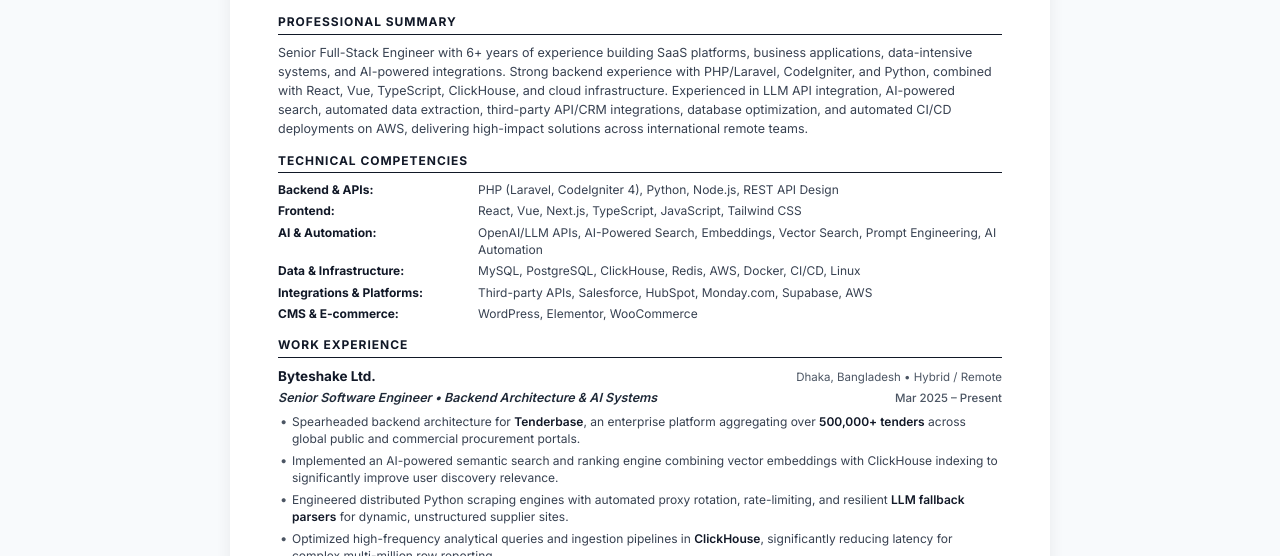
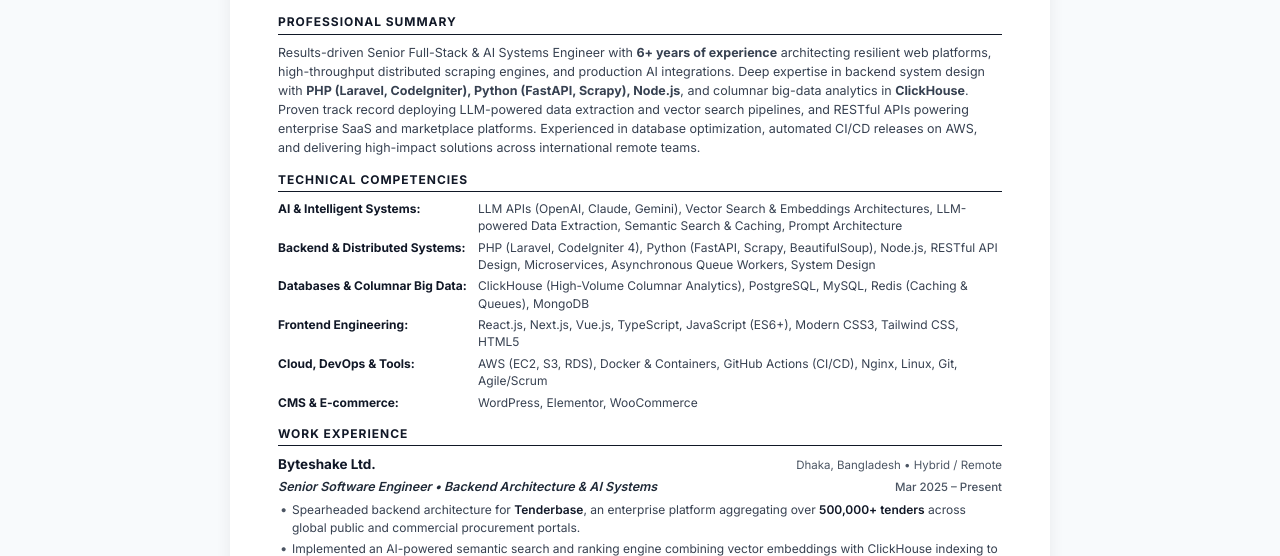
Before and after one commit to salim-hosen/salim-hosen.github.io, a website: page resume.html in a window 1280 px wide. Shown: the part 244-800 px from the top of the page. Drawn offline with Linux system fonts and the light colour scheme.

Commit message:
docs: merge advanced summary and skills categories with corrections

```diff
--- a/resume.html
+++ b/resume.html
@@ -102,7 +102,12 @@
     <section class="resume-section">
       <h2 class="section-title">Professional Summary</h2>
       <p class="summary-text">
-        Senior Full-Stack Engineer with 6+ years of experience building SaaS platforms, business applications, data-intensive systems, and AI-powered integrations. Strong backend experience with PHP/Laravel, CodeIgniter, and Python, combined with React, Vue, TypeScript, ClickHouse, and cloud infrastructure. Experienced in LLM API integration, AI-powered search, automated data extraction, third-party API/CRM integrations, database optimization, and automated CI/CD deployments on AWS, delivering high-impact solutions across international remote teams.
+        Results-driven Senior Full-Stack &amp; AI Systems Engineer with <strong>6+ years of experience</strong>
+        architecting resilient web platforms, high-throughput distributed scraping engines, and production AI
+        integrations. Deep expertise in backend system design with <strong>PHP (Laravel, CodeIgniter), Python (FastAPI,
+          Scrapy), Node.js</strong>, and columnar big-data analytics in <strong>ClickHouse</strong>. Proven track record
+        deploying LLM-powered data extraction and vector search pipelines, and RESTful APIs powering enterprise SaaS and
+        marketplace platforms. Experienced in database optimization, automated CI/CD releases on AWS, and delivering high-impact solutions across international remote teams.
       </p>
     </section>
 
@@ -111,24 +116,24 @@
       <h2 class="section-title">Technical Competencies</h2>
       <div class="skills-block">
         <div class="skill-category">
-          <span class="skill-label">Backend &amp; APIs:</span>
-          <span class="skill-content">PHP (Laravel, CodeIgniter 4), Python, Node.js, REST API Design</span>
+          <span class="skill-label">AI &amp; Intelligent Systems:</span>
+          <span class="skill-content">LLM APIs (OpenAI, Claude, Gemini), Vector Search &amp; Embeddings Architectures, LLM-powered Data Extraction, Semantic Search &amp; Caching, Prompt Architecture</span>
         </div>
         <div class="skill-category">
-          <span class="skill-label">Frontend:</span>
-          <span class="skill-content">React, Vue, Next.js, TypeScript, JavaScript, Tailwind CSS</span>
+          <span class="skill-label">Backend &amp; Distributed Systems:</span>
+          <span class="skill-content">PHP (Laravel, CodeIgniter 4), Python (FastAPI, Scrapy, BeautifulSoup), Node.js, RESTful API Design, Microservices, Asynchronous Queue Workers, System Design</span>
         </div>
         <div class="skill-category">
-          <span class="skill-label">AI &amp; Automation:</span>
-          <span class="skill-content">OpenAI/LLM APIs, AI-Powered Search, Embeddings, Vector Search, Prompt Engineering, AI Automation</span>
+          <span class="skill-label">Databases &amp; Columnar Big Data:</span>
+          <span class="skill-content">ClickHouse (High-Volume Columnar Analytics), PostgreSQL, MySQL, Redis (Caching &amp; Queues), MongoDB</span>
         </div>
         <div class="skill-category">
-          <span class="skill-label">Data &amp; Infrastructure:</span>
-          <span class="skill-content">MySQL, PostgreSQL, ClickHouse, Redis, AWS, Docker, CI/CD, Linux</span>
+          <span class="skill-label">Frontend Engineering:</span>
+          <span class="skill-content">React.js, Next.js, Vue.js, TypeScript, JavaScript (ES6+), Modern CSS3, Tailwind CSS, HTML5</span>
         </div>
         <div class="skill-category">
-          <span class="skill-label">Integrations &amp; Platforms:</span>
-          <span class="skill-content">Third-party APIs, Salesforce, HubSpot, Monday.com, Supabase, AWS</span>
+          <span class="skill-label">Cloud, DevOps &amp; Tools:</span>
+          <span class="skill-content">AWS (EC2, S3, RDS), Docker &amp; Containers, GitHub Actions (CI/CD), Nginx, Linux, Git, Agile/Scrum</span>
         </div>
         <div class="skill-category">
           <span class="skill-label">CMS &amp; E-commerce:</span>
```
Also changed, not shown: 1 other file.
